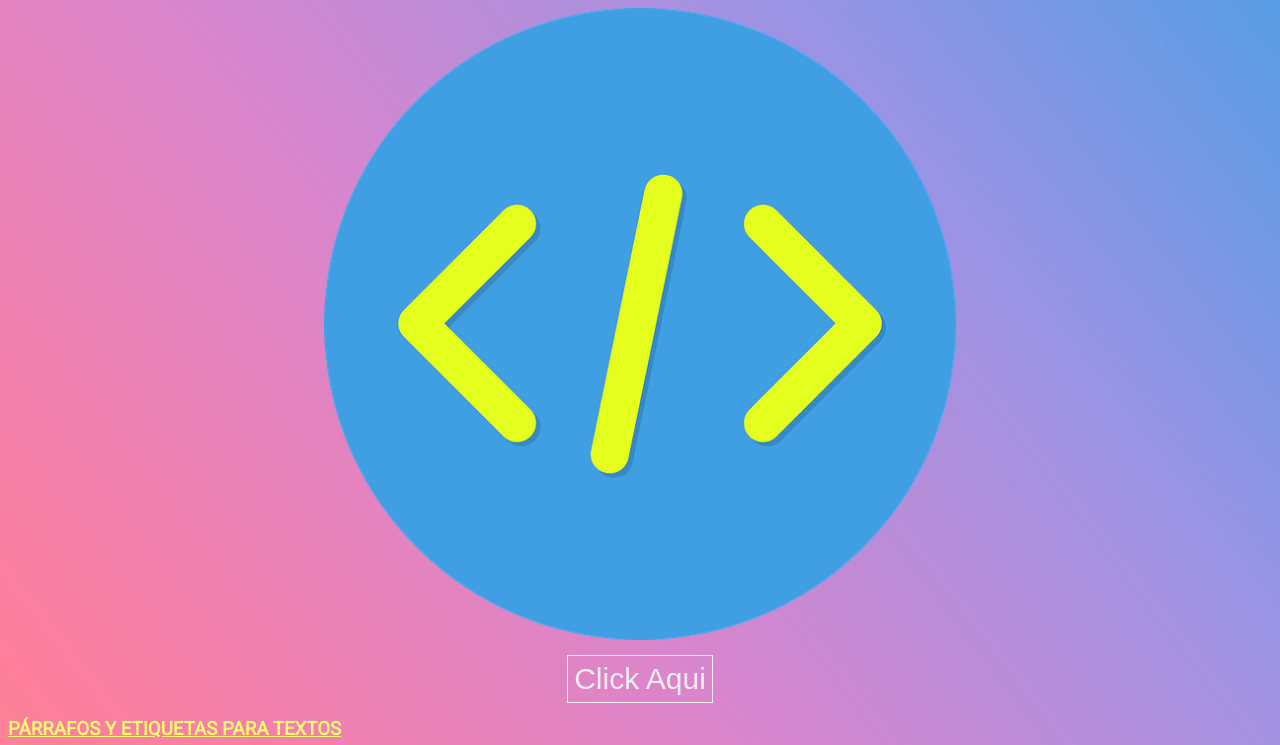
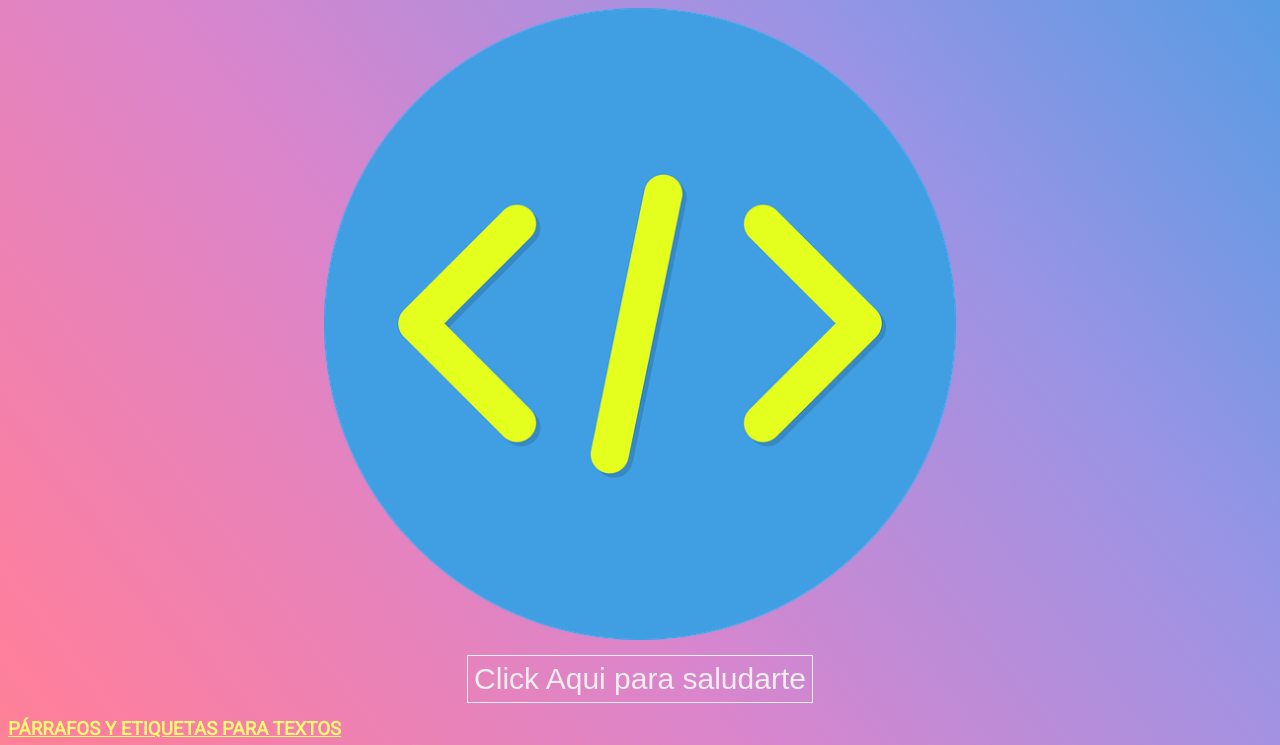
Before and after one commit to soyRebe/hello-web-basica, a plain HTML site: page index.html in a window 1280 px wide. Shown: the part 207-952 px from the top of the page. Drawn offline with Linux system fonts and the light colour scheme.

Commit message:
index v2

```diff
--- a/index.html
+++ b/index.html
@@ -33,7 +33,7 @@
     </nav>
     <img src="imagenes/code.png" alt="imagen de codigo" width="50%">
     <div class="centrar">
-        <button onclick="welcome()">Click Aqui</button>
+        <button onclick="welcome()">Click Aqui para saludarte</button>
     </div>
     <div>
         <h3>Párrafos y etiquetas para textos</h3>
```
